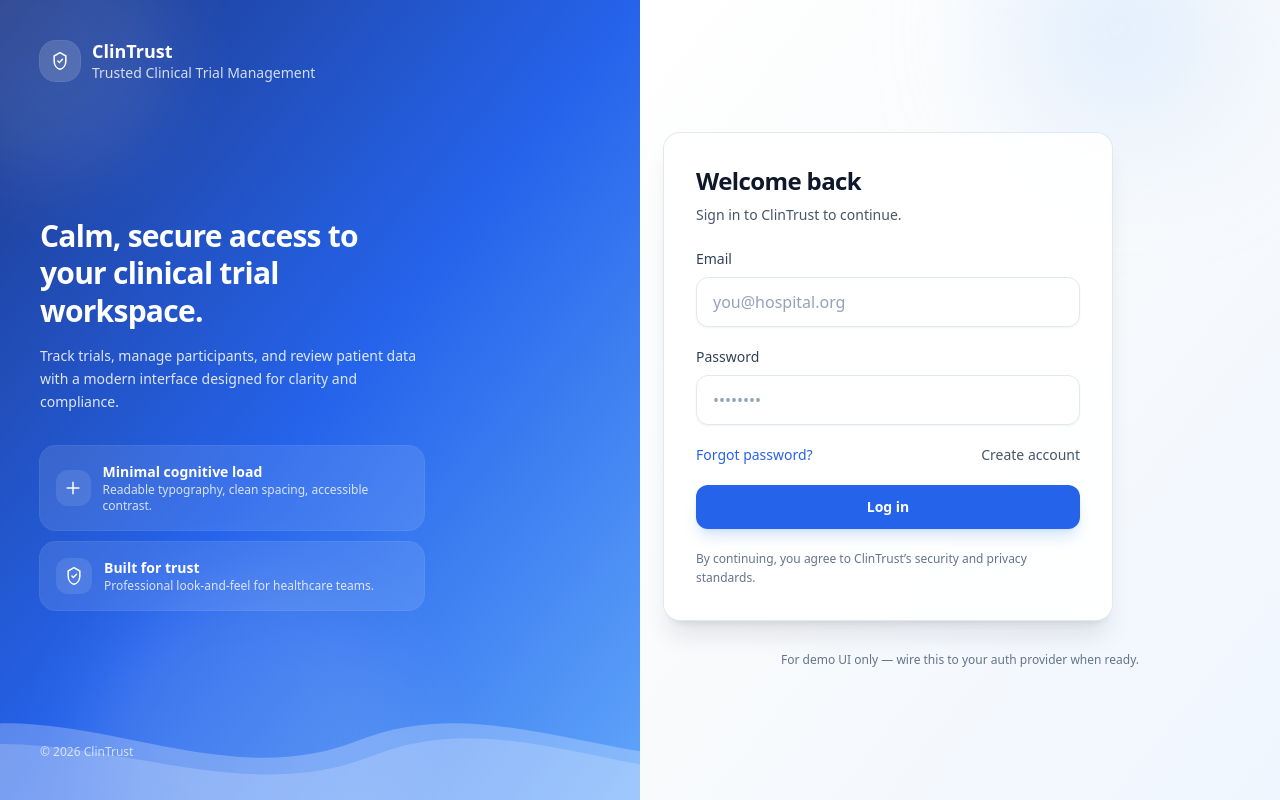
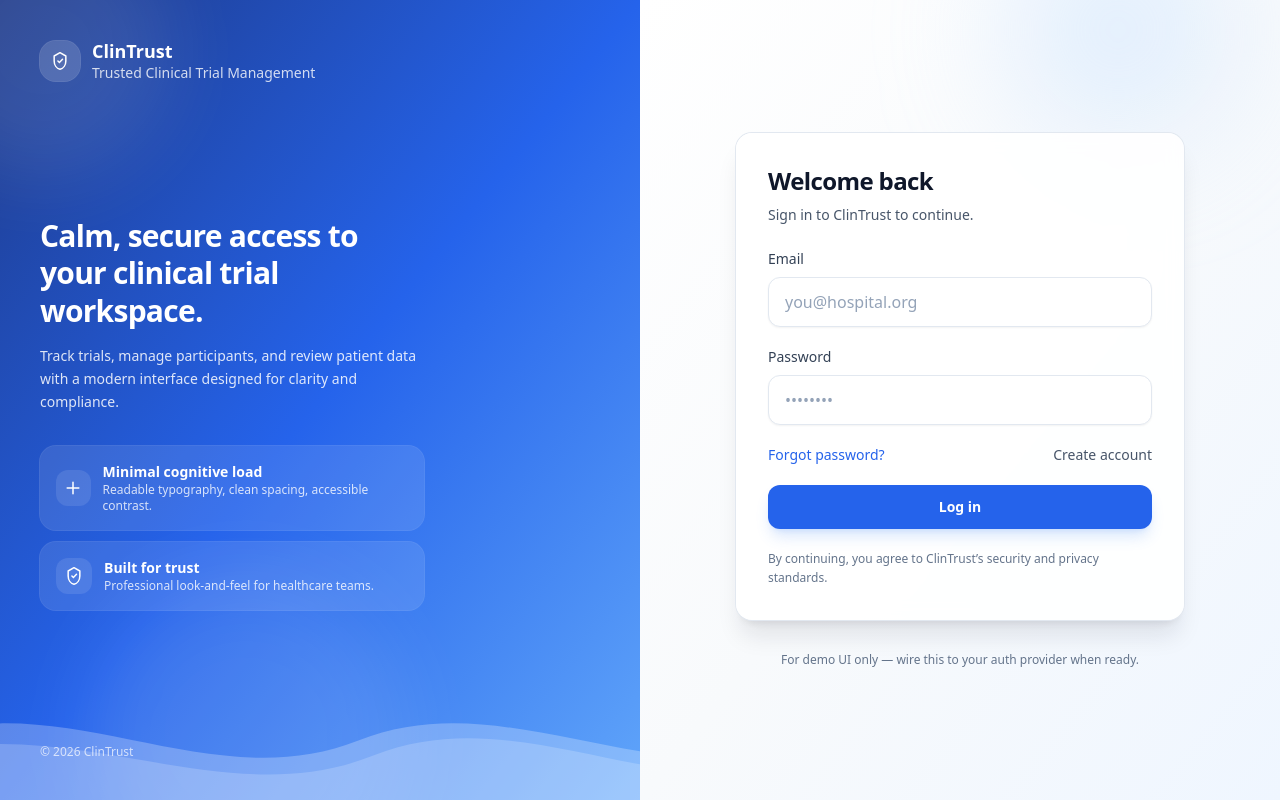
Before and after one commit to VamsiAketi/Test, a React (Vite) app: page / in a window 1280 px wide. Built offline with nearby package versions, Linux system fonts and the light colour scheme.

Commit message:
Center auth card on narrow layouts

```diff
--- a/src/components/AuthCard.tsx
+++ b/src/components/AuthCard.tsx
@@ -9,7 +9,7 @@ export function AuthCard() {
       animate={{ opacity: 1, y: 0, scale: 1 }}
       transition={{ duration: 0.6, ease: "easeOut" }}
       whileHover={{ scale: 1.01 }}
-      className="w-full max-w-md"
+      className="mx-auto w-full max-w-md"
     >
       <div className="rounded-2xl bg-white/90 p-8 shadow-xl shadow-slate-900/10 ring-1 ring-slate-200 backdrop-blur">
         <div className="mb-6">
```
